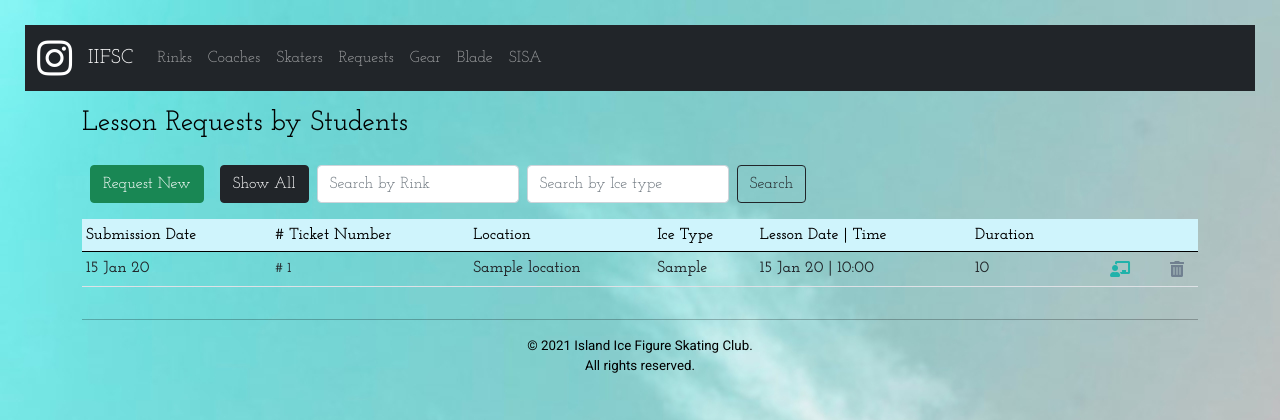
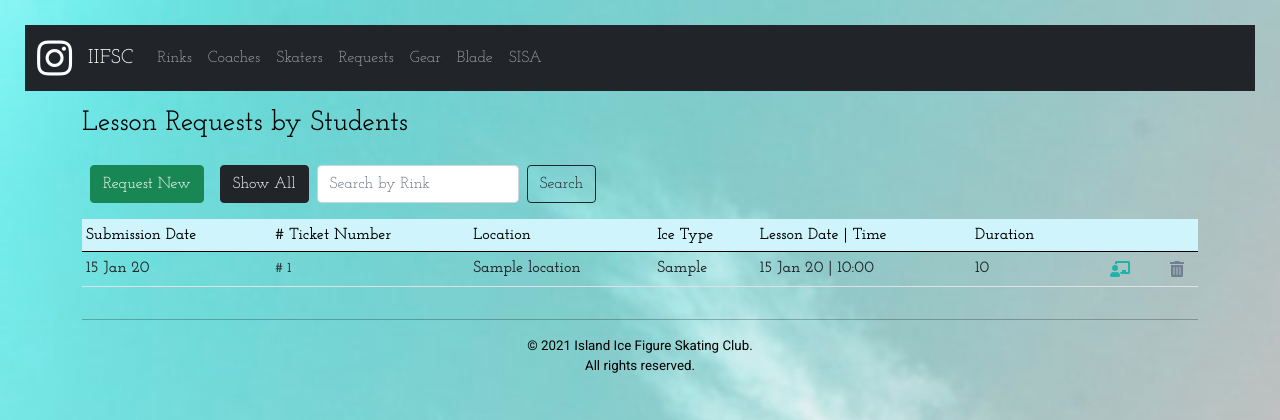
Before and after one commit to suipingooi/iifscdb, a Flask app: page /schedule/requests in a window 1280 px wide. Shown: the top 420 px of the page. Run offline with Flask 2, Linux system fonts and the light colour scheme; a database or web service that is not in the repository returns one stand-in record (values such as "Sample title"); some libraries are stand-ins or nearby versions.

Commit message:
removed search by icetype

```diff
--- a/app.py
+++ b/app.py
@@ -1013,18 +1013,12 @@ def post_reqlesson(coach_id):
 @ app.route('/schedule/requests')
 def lesson():
     reqloc = request.args.get('name')
-    reqice = request.args.get('ice_type')
 
     criteria = {}
 
     if reqloc:
         criteria['name'] = {
             '$regex': reqloc, '$options': 'i'
-        }
-
-    if reqice:
-        criteria['ice_type'] = {
-            '$regex': reqice, '$options': 'i'
         }
 
         lesson = db.schedule.find({criteria}, {
--- a/templates/schedule.template.html
+++ b/templates/schedule.template.html
@@ -8,8 +8,6 @@
     <a class="btn btn-dark mx-2 my-2" href="{{ url_for('lesson')}}">Show All</a>
     <form method="GET" class="d-flex">
         <input class="form-control me-2" type="text" name="name" placeholder="Search by Rink"
-            aria-label="Search">
-        <input class="form-control me-2" type="text" name="ice_type" placeholder="Search by Ice type"
             aria-label="Search">
         <button class="btn btn-outline-dark" type="submit">Search</button>
     </form>
```
